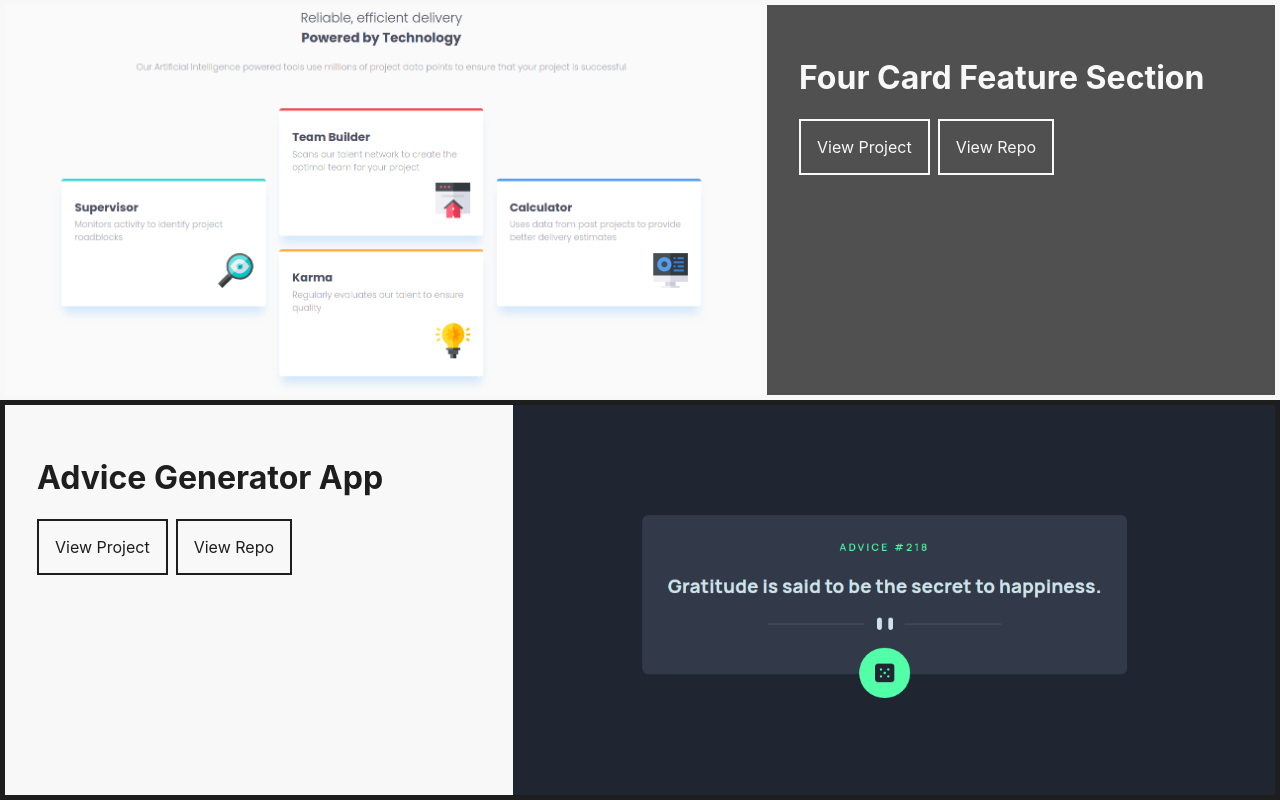
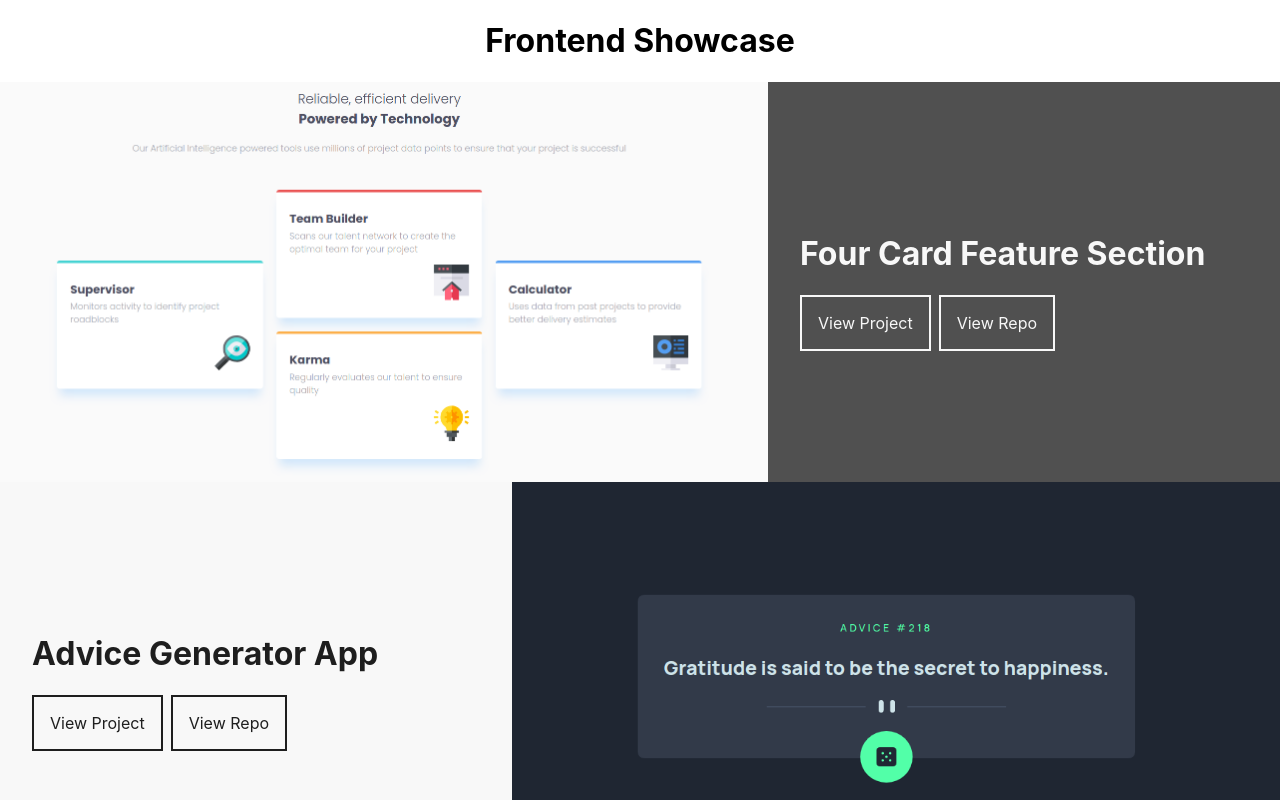
Before and after one commit to alabador/frontend-showcase, a React (Create React App) app: page / in a window 1280 px wide. Shown: the top 800 px of the page. Built offline with nearby package versions, Linux system fonts and the light colour scheme.

Commit message:
Fix horizontal scrollbar using max-width

```diff
--- a/src/App.js
+++ b/src/App.js
@@ -1,9 +1,11 @@
 import './App.scss';
+import Hero from './components/Hero';
 import Projects from './components/Projects';
 
 function App() {
   return (
     <div className="App">
+      <Hero />
       <Projects />
     </div>
   );
--- a/src/App.scss
+++ b/src/App.scss
@@ -1,5 +1,5 @@
 
 .App {
-    display: flex;
-    justify-content: center;
+    width: 100vw;
+    max-width: 100%;
 }
--- a/src/components/Card.scss
+++ b/src/components/Card.scss
@@ -7,7 +7,9 @@
 .Card {
     width: 100%;
     background: rgb(80, 80, 80);
-    border: 5px solid var(--near-white);
+    // border: 5px solid var(--near-white);
+
+
 
     display: flex;
     flex-direction: column;
@@ -15,6 +17,7 @@
     @media screen and (min-width: 800px) {
         flex-direction: row;
         height: 50vh;
+        // border: none;
     }
 
     .Card-button {
@@ -45,6 +48,10 @@
     padding-bottom: 2.5rem;
     color: var(--near-white);
 
+    display: flex;
+    flex-direction: column;
+    justify-content: center;
+
     font-size: 0.8rem;
 
     @media screen and (min-width: 600px) {
@@ -67,7 +74,7 @@
 .Card-flip {
     width: 100%;
     background: var(--near-white);
-    border: 5px solid var(--dark-gray);
+    // border: 5px solid var(--dark-gray);
 
 
     display: flex;
@@ -76,6 +83,7 @@
     @media screen and (min-width: 800px) {
         flex-direction: row-reverse;
         height: 50vh;
+        // border: none;
     }
 
     .Card-button {
--- a/src/components/Hero.js
+++ b/src/components/Hero.js
@@ -3,7 +3,7 @@ import './Hero.scss'
 const Hero = () => {
     return (
         <div className='Hero'>
-
+            <h1>Frontend Showcase</h1>
         </div>
     )
 }
--- a/src/components/Hero.scss
+++ b/src/components/Hero.scss
@@ -0,0 +1,14 @@
+:root {
+    --dark-gray: rgb(30, 30, 30);
+    --near-white: rgb(248,248,248);
+    --accent: rgb(80, 154, 189);
+}
+
+.Hero {
+    // height: 100vh;
+    width: 100vw;
+    max-width: 100%;
+    display: flex;
+    justify-content: center;
+    align-items: center;
+}
--- a/src/components/Projects.scss
+++ b/src/components/Projects.scss
@@ -1,7 +1,7 @@
 
 .Projects {
-    width: 100vw;
-    display: grid;
+    width: 100%;
+    // display: grid;
 
     @media screen and (min-width: 800px) {
 
--- a/src/index.scss
+++ b/src/index.scss
@@ -1,5 +1,7 @@
 * {
   box-sizing: border-box;
+  -moz-box-sizing: border-box;
+  -webkit-box-sizing: border-box;
 }
 
 body {
```
